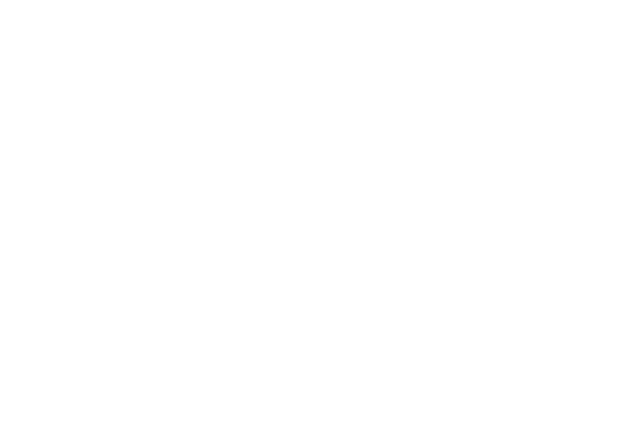
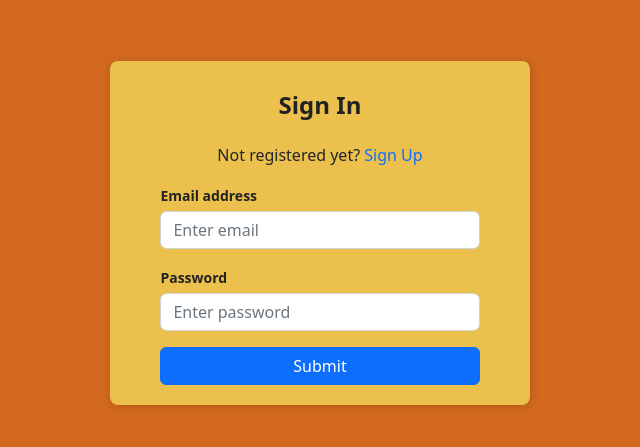
Before and after one commit to Mamtha397/project_frontend, a React (Create React App) app: page / in a window 1280 px wide. Before the commit this address had no page. Shown: the part 167-614 px from the top of the page, without its empty margins (320-960 px from the left). Built offline with nearby package versions, Linux system fonts and the light colour scheme.

Commit message:
Update App.js

```diff
--- a/src/App.js
+++ b/src/App.js
@@ -9,7 +9,7 @@
   return (
     <BrowserRouter>
       <Routes>
-        <Route path="/signIn" element={<Auth />} />
+        <Route path="/" element={<Auth />} />
         <Route path="/dashboard" element={<Dashboard />} />
         <Route path="/create" element={<Create />} />
       </Routes>
```
